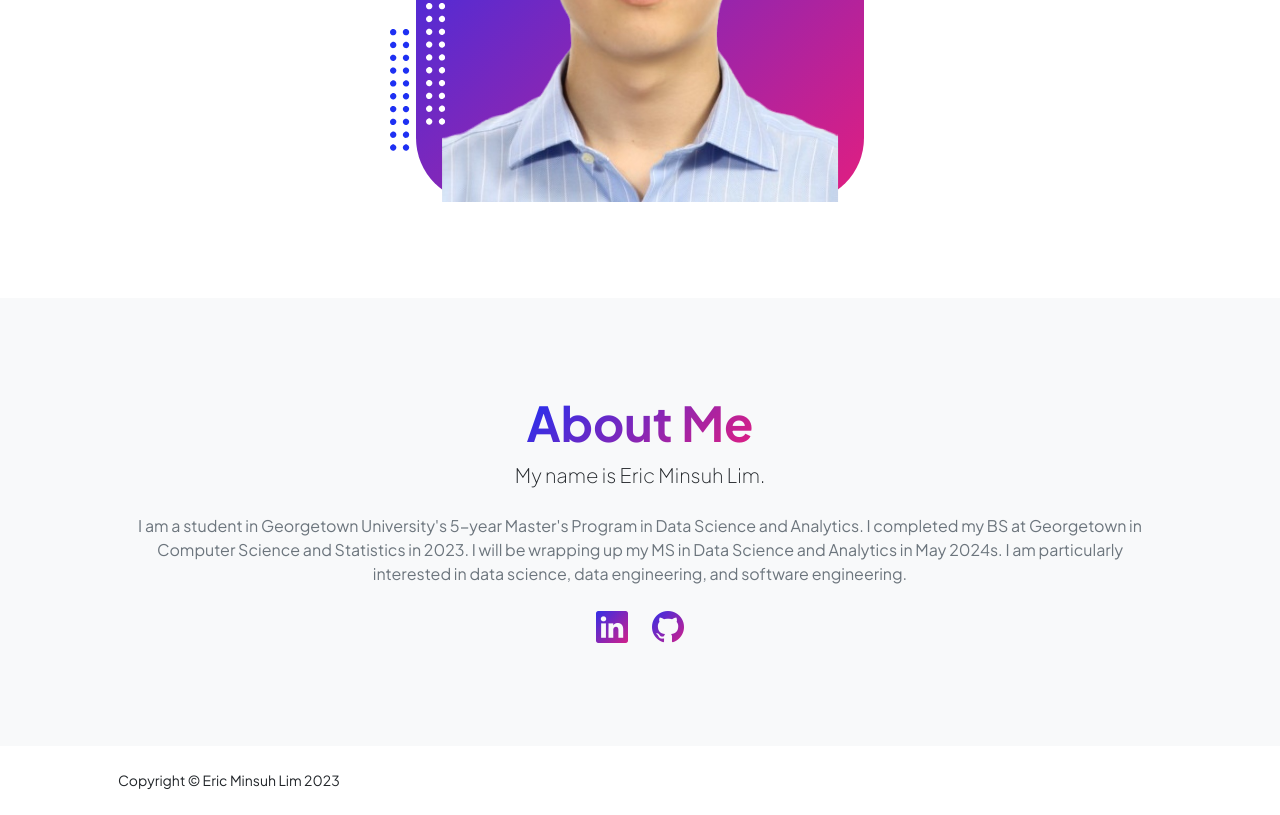
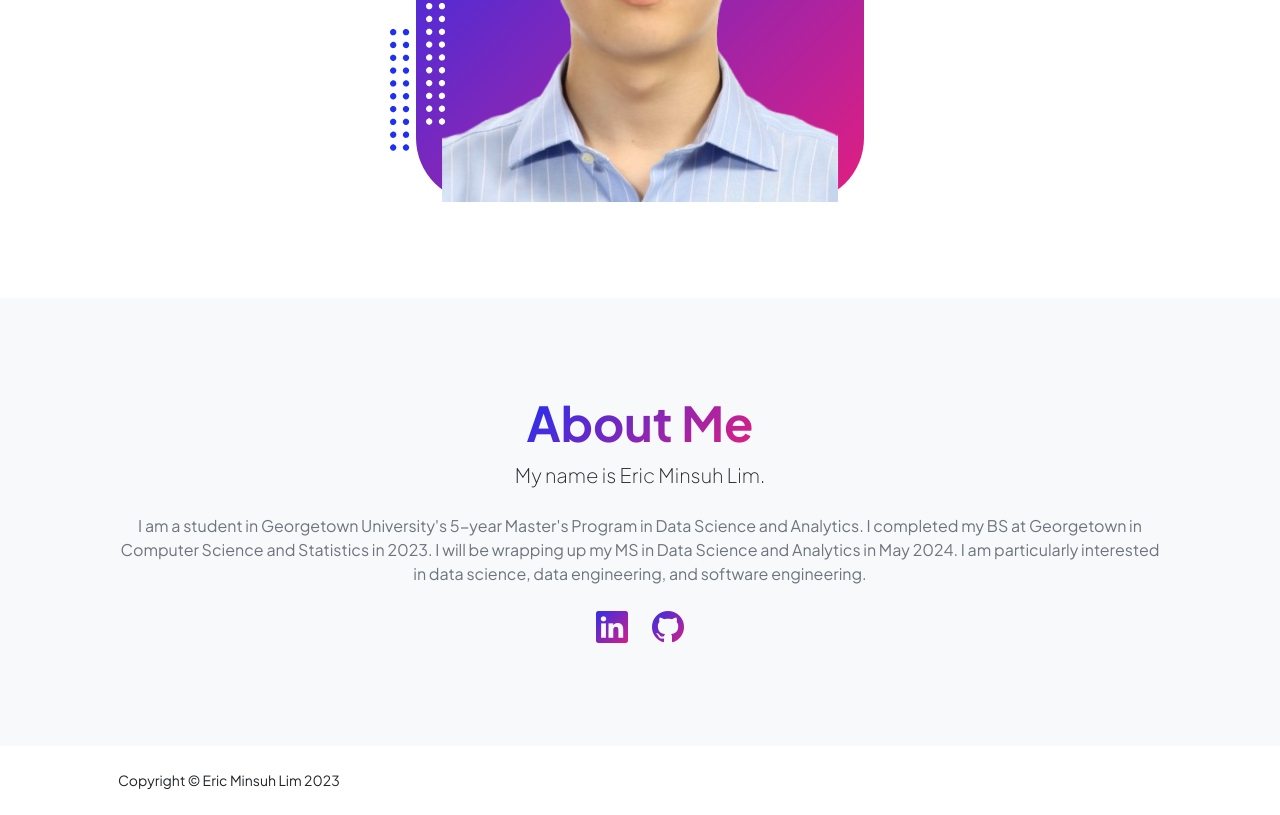
Before and after one commit to 5cminsuhlim/5cminsuhlim.github.io, a plain HTML site: page index.html in a window 1280 px wide. Shown: the part 767-1582 px from the top of the page. Drawn offline with nearby package versions, Linux system fonts and the light colour scheme.

Commit message:
update website
-update resume
-fix typo

```diff
--- a/index.html
+++ b/index.html
@@ -182,7 +182,7 @@
                             <div class="text-center my-5">
                                 <h2 class="display-5 fw-bolder"><span class="text-gradient d-inline">About Me</span></h2>
                                 <p class="lead fw-light mb-4">My name is Eric Minsuh Lim.</p>
-                                <p class="text-muted">I am a student in Georgetown University's 5-year Master's Program in Data Science and Analytics. I completed my BS at Georgetown in Computer Science and Statistics in 2023. I will be wrapping up my MS in Data Science and Analytics in May 2024s. I am particularly interested in data science, data engineering, and software engineering.</p>
+                                <p class="text-muted">I am a student in Georgetown University's 5-year Master's Program in Data Science and Analytics. I completed my BS at Georgetown in Computer Science and Statistics in 2023. I will be wrapping up my MS in Data Science and Analytics in May 2024. I am particularly interested in data science, data engineering, and software engineering.</p>
                                 <div class="d-flex justify-content-center fs-2 gap-4">
                                     <a class="text-gradient" href="https://www.linkedin.com/in/eric-lim-5613ba22a/"><i class="bi bi-linkedin"></i></a>
                                     <a class="text-gradient" href="https://github.com/5cminsuhlim"><i class="bi bi-github"></i></a>
```
Also changed, not shown: 1 other file.
